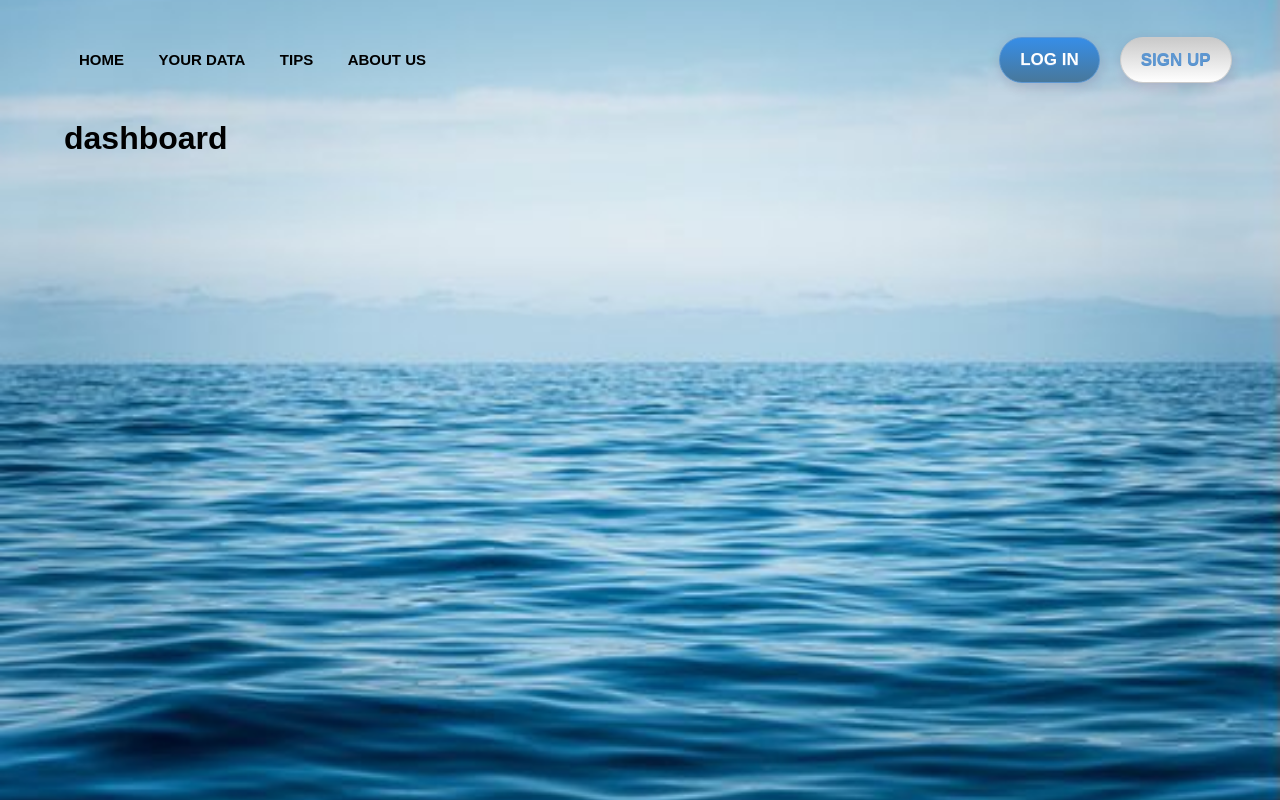
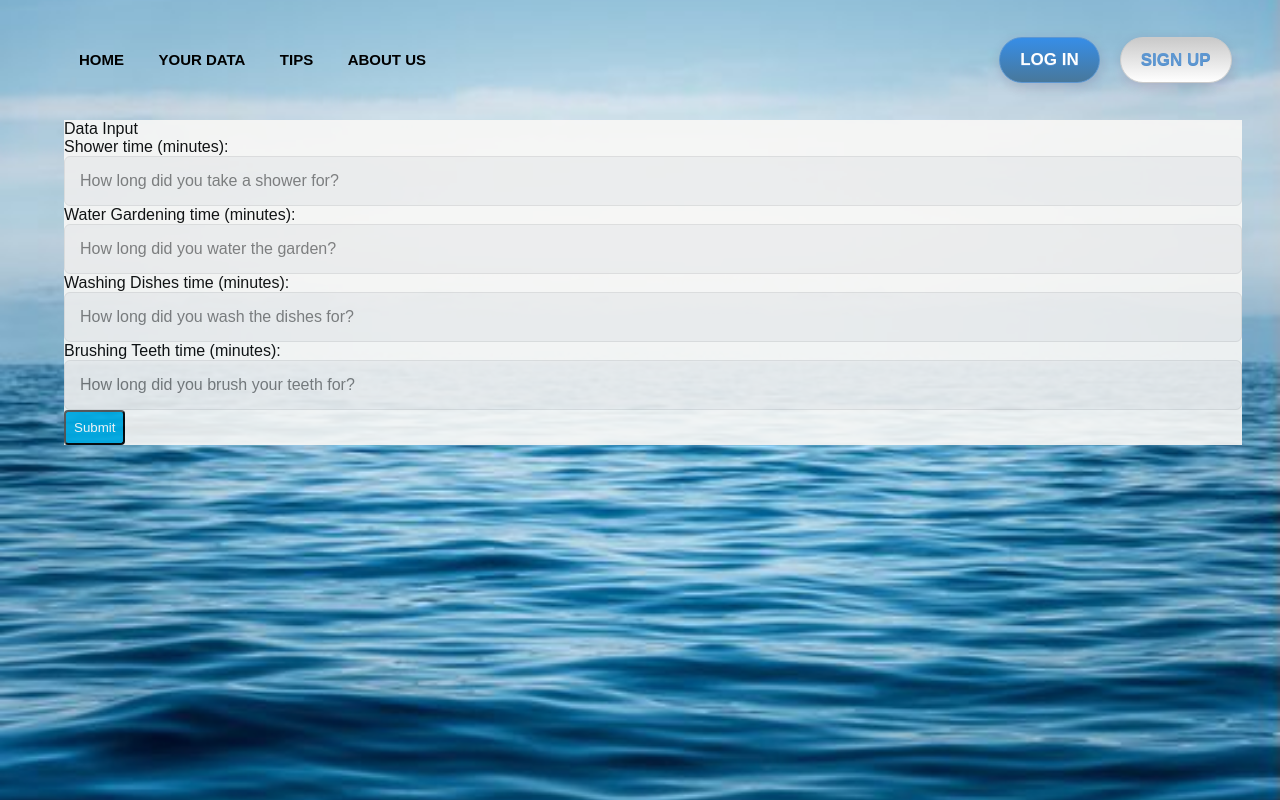
Before and after one commit to CDaniaN/waterconservationappdraft, a SvelteKit app: page /dashboard in a window 1280 px wide. Built offline with nearby package versions, Linux system fonts and the light colour scheme.

Commit message:
database questions

```diff
--- a/package.json
+++ b/package.json
@@ -16,6 +16,6 @@
 	"type": "module",
 	"dependencies": {
 		"@supabase/auth-helpers-sveltekit": "^0.9.3",
-		"@supabase/supabase-js": "^2.20.0"
+		"@supabase/supabase-js": "^2.21.0"
 	}
 }
--- a/src/lib/components/Header.svelte
+++ b/src/lib/components/Header.svelte
@@ -6,7 +6,7 @@
       <ul>
         <li><a href="/">Home</a></li>
         <!-- Add link to home page -->
-        <li><a href="/">Your Data</a></li>
+        <li><a href="/dashboard">Your Data</a></li>
         <!--Add link and change name -->
         <li><a href="/tips">Tips</a></li>
         <!--Add link and change name -->
--- a/src/routes/(protected)/dashboard/+page.svelte
+++ b/src/routes/(protected)/dashboard/+page.svelte
@@ -1 +1,103 @@
-<h1>dashboard</h1>
+<section class="form">
+<div>
+  <div class="form water-usage-form">
+    <div class="form-content">
+      <!-- Log in page -->
+      <header>Data Input</header>
+      <form action="#">
+        <!-- password input field -->
+        <label for="shower-time">Shower time (minutes):</label>
+        <div class="field input-field">
+          <input
+            type="number"
+            placeholder="How long did you take a shower for?"
+            name="shower-time"
+            class="input"
+          />
+        </div>
+
+        <!-- retype password input field -->
+        <label for="garden-watering-time">Water Gardening time (minutes):</label
+        >
+        <div class="field input-field">
+          <input
+            type="number"
+            placeholder="How long did you water the garden?"
+            name="garden-watering-time"
+            class="input"
+          />
+        </div>
+
+        <label for="dishes-time">Washing Dishes time (minutes):</label>
+        <div class="field input-field">
+          <input
+            type="number"
+            placeholder="How long did you wash the dishes for?"
+            name="dishes-time"
+            class="input"
+          />
+        </div>
+
+        <label for="Teeth-time">Brushing Teeth time (minutes):</label>
+        <div class="field input-field">
+          <input
+            type="number"
+            placeholder="How long did you brush your teeth for?"
+            name="Teeth-time"
+            class="input"
+          />
+        </div>
+
+        <!-- submits and brings you back to log in page , give this a a class and style -->
+        <button class="submit" type="submit">Submit</button>
+      </form>
+    </div>
+  </div>
+</section>
+
+ <style>
+.field input,
+.field button{
+    height: 50px;
+    width: 100%;
+    border: none;
+    display: block;
+    box-sizing: border-box;
+    font-size: 16px;
+    font-weight: 400;
+    border-radius: 6px;
+    background: #eeeeee;
+    transition: background 0.2s, border-color 0.5s;
+}
+
+.field input{
+    padding: 0 15px;
+    border: 1px solid #dddddd;
+}
+
+.field input:focus{
+    border-bottom-width: 2px;
+}
+
+.submit {
+    padding: 8px;
+    background-color: #00ace5;
+    color: white;
+    border-radius: 4px;
+    text-align: center;
+    text-decoration: none;
+    transition: background-color 100ms ease-in-out;
+  }
+
+.submit:hover {
+    background-color: #006d8f;
+}
+
+.form-content
+{
+    background: #f9f8f6;
+    opacity: 0.9;
+}
+
+
+ </style>
--- a/src/routes/about/+page.svelte
+++ b/src/routes/about/+page.svelte
@@ -174,7 +174,7 @@
 
   .button {
     padding: 8px;
-    background-color: black;
+    background-color: #00ace5;
     color: white;
     border-radius: 4px;
     text-align: center;
@@ -183,6 +183,6 @@
   }
 
   .button:hover {
-    background-color: #333;
+    background-color: #006d8f;
   }
 </style>
```
Also changed, not shown: src/routes/tips/+page.svelte (+0 -7 lines), 1 other file (tests, documents, lock files or other folders).
